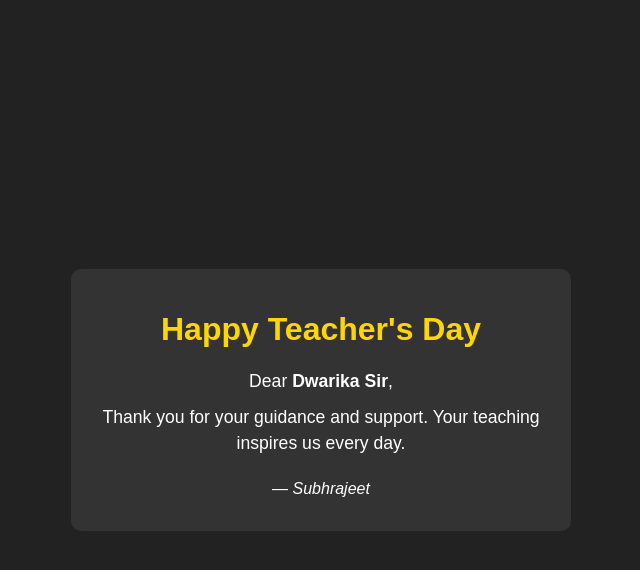
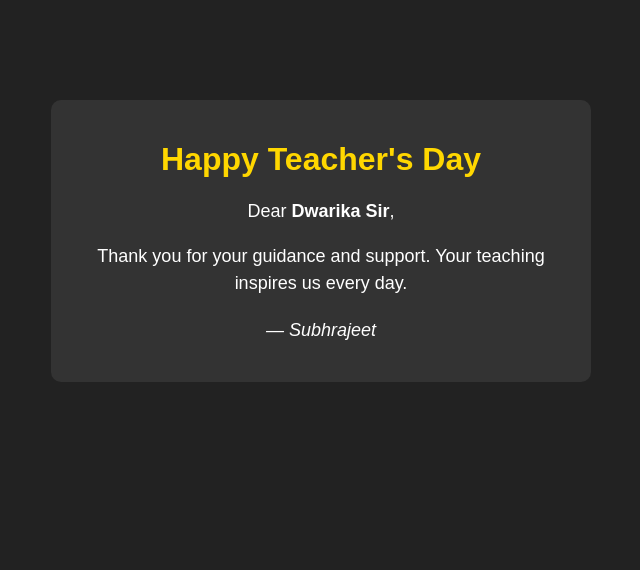
Before and after one commit to Subhrajeetsm/teachers_day, a plain HTML site: page index.html in a window 1280 px wide. Shown: the whole page, without its empty margins (319-959 px from the left). Drawn offline with Linux system fonts and the light colour scheme.

Commit message:
index.html

```diff
--- a/index.html
+++ b/index.html
@@ -1,51 +1,41 @@
 <!DOCTYPE html>
 <html>
 <head>
-  <meta charset="UTF-8">
-  <meta name="viewport" content="width=device-width, initial-scale=1.0">
-  <meta name="viewport" content="width=device-width, initial-scale=1.0">
   <title>Teacher's Day Greeting</title>
   <style>
-    /* Basic Page Setup */
+    /* --- Basic Page Style --- */
     body {
-      background-color: #222;          /* dark background */
-      color: white;
+      background-color: #222;       /* dark background */
+      color: white;                 /* light text */
       font-family: Arial, sans-serif;
+      text-align: center;
       margin: 0;
       padding: 0;
-      display: flex;                   /* center everything */
-      justify-content: center;
-      align-items: center;
-      min-height: 100vh;
     }
 
-    /* Centered Card */
+    /* --- Simple Center Card --- */
     .card {
-      background-color: #333;
-      width: 90%;                      /* take most of the screen on mobile */
-      max-width: 500px;                /* but limit width on desktop */
+      background-color: #333;       /* slightly lighter box */
+      width: 80%;
+      max-width: 500px;
+      margin: 100px auto;           /* center on page */
       padding: 20px;
-      border-radius: 10px;
-      box-sizing: border-box;
-      text-align: center;
+      border-radius: 10px;          /* rounded corners */
     }
 
     h1 {
-      color: #ffd700;                   /* gold heading */
+      color: #ffd700;               /* gold heading */
       margin-bottom: 20px;
-      font-size: 2rem;                  /* scales better */
     }
 
     p {
-      font-size: 1.1rem;
+      font-size: 18px;
       line-height: 1.5;
-      margin: 10px 0;
     }
 
     .signature {
       margin-top: 20px;
       font-style: italic;
-      font-size: 1rem;
     }
   </style>
 </head>
```
